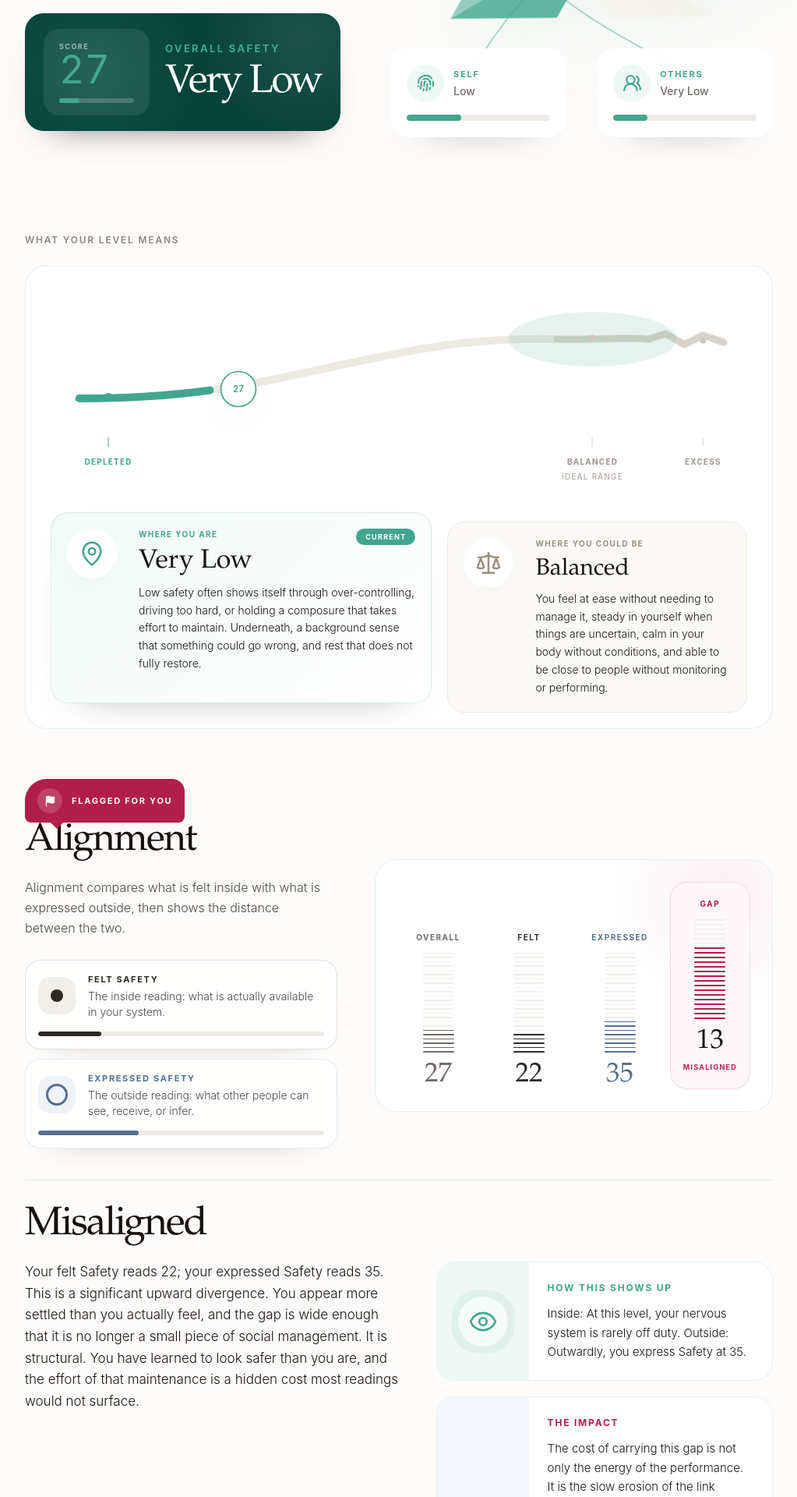
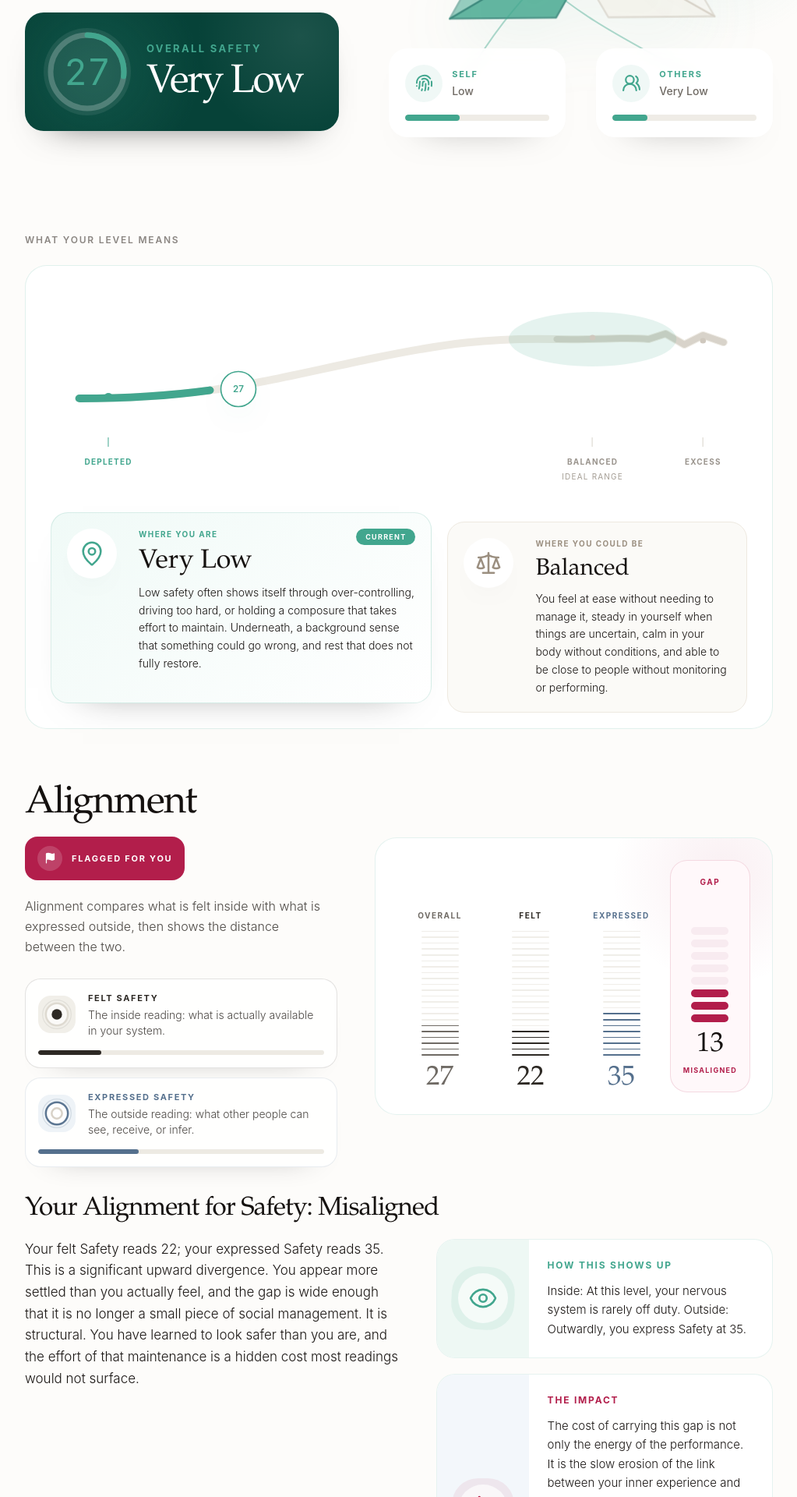
Before and after one commit to neurokrystal/report-design, a React (Vite) app: page / in a window 1280 px wide. Shown: the part 4340-6260 px from the top of the page at 78% size, without its empty margins (232-1255 px from the left). Built offline with nearby package versions, Linux system fonts and the light colour scheme.

Commit message:
Refine safety alignment visuals

```diff
--- a/src/app/components/DomainSection.tsx
+++ b/src/app/components/DomainSection.tsx
@@ -311,15 +311,15 @@ function DomainImmersiveSection({ domain, content, score, band, felt, expressed,
         <LevelContinuum domain={domain} score={score} band={band} color={color} tint={tint} levels={content.levels} />
       </motion.div>
 
-      <motion.div id={`${domain.toLowerCase()}-alignment`} className={`relative overflow-hidden rounded-[28px] py-2 ${content.isAlignmentFlagged ? 'pt-14' : ''}`} {...reveal}>
-        {content.isAlignmentFlagged && <FlaggedForYou />}
+      <motion.div id={`${domain.toLowerCase()}-alignment`} className="relative overflow-hidden rounded-[28px] py-2" {...reveal}>
         <div className="relative grid lg:grid-cols-[0.88fr_1.12fr] gap-8 lg:gap-12 items-center">
           <div className="flex flex-col justify-between">
             <div>
-              <div className="flex items-center gap-4">
+              <div className="flex flex-wrap items-start justify-between gap-4">
                 <h2 style={{ fontFamily: SERIF, fontSize: 'clamp(2rem, 4vw, 3.1rem)', lineHeight: 1, letterSpacing: '-0.035em', color: '#15110F', margin: 0 }}>
                   Alignment
                 </h2>
+                {content.isAlignmentFlagged && <FlaggedForYou />}
               </div>
               <p className="mt-5 max-w-sm text-[#4D4945] leading-relaxed" style={{ fontWeight: 300 }}>
                 Alignment compares what is felt inside with what is expressed outside, then shows the distance between the two.
@@ -478,19 +478,26 @@ function SafetyScoreCard({ score, band, color }: { score: number; band: string;
         }}
       />
       <div className="relative flex items-center gap-5">
-        <div className="relative shrink-0 rounded-[20px] bg-white/8 px-5 py-4">
-          <p className="text-[9px] uppercase tracking-[0.16em] font-bold text-white/55">Score</p>
-          <CountUp to={score} className="tabular-nums block" style={{ color, fontSize: 50, lineHeight: 0.95, fontWeight: 400 }} />
-          <div className="mt-3 h-1.5 w-24 overflow-hidden rounded-full bg-white/18">
-            <motion.div
-              className="h-full rounded-full"
-              style={{ backgroundColor: color }}
-              initial={{ width: 0 }}
-              whileInView={{ width: `${score}%` }}
+        <div className="relative grid h-28 w-28 shrink-0 place-items-center rounded-full bg-white/8">
+          <svg className="absolute inset-0 h-full w-full -rotate-90" viewBox="0 0 112 112" aria-hidden="true">
+            <circle cx="56" cy="56" r="47" fill="none" stroke="rgba(255,255,255,0.22)" strokeWidth="7" />
+            <motion.circle
+              cx="56"
+              cy="56"
+              r="47"
+              fill="none"
+              stroke={color}
+              strokeWidth="7"
+              strokeLinecap="round"
+              pathLength="1"
+              strokeDasharray="1"
+              initial={{ strokeDashoffset: 1 }}
+              whileInView={{ strokeDashoffset: 1 - score / 100 }}
               viewport={{ once: true, amount: 0.5 }}
               transition={{ duration: 0.95, ease: [0.16, 1, 0.3, 1] }}
             />
-          </div>
+          </svg>
+          <CountUp to={score} className="relative tabular-nums block" style={{ color, fontSize: 46, lineHeight: 1, fontWeight: 400 }} />
         </div>
         <div className="min-w-0">
           <p className="text-[13px] uppercase tracking-[0.18em] font-bold" style={{ color }}>Overall Safety</p>
@@ -513,13 +520,13 @@ function SafetyFocusSymbol({ color, size = 250 }: { color: string; size?: number
         </linearGradient>
       </defs>
       <g transform="translate(998,0) scale(-1,1)">
-        <motion.path d="M597.693 863.691H998L549.849 605.382L500.539 690.557L401.847 520.078L397.232 517.419L597.693 863.691Z" fill={color} opacity="0.82" initial={{ opacity: 0 }} whileInView={{ opacity: 0.82 }} viewport={{ once: true, amount: 0.5 }} transition={{ duration: 0.7 }} />
-        <motion.path d="M600.768 517.419L549.849 605.382L998 863.691L797.848 517.419H600.768Z" fill={color} opacity="0.54" initial={{ opacity: 0 }} whileInView={{ opacity: 0.54 }} viewport={{ once: true, amount: 0.5 }} transition={{ duration: 0.7, delay: 0.08 }} />
+        <motion.path d="M597.693 863.691H998L549.849 605.382L500.539 690.557L401.847 520.078L397.232 517.419L597.693 863.691Z" fill={color} stroke="#297E70" strokeWidth="7" strokeLinejoin="round" opacity="0.82" initial={{ opacity: 0 }} whileInView={{ opacity: 0.82 }} viewport={{ once: true, amount: 0.5 }} transition={{ duration: 0.7 }} />
+        <motion.path d="M600.768 517.419L549.849 605.382L998 863.691L797.848 517.419H600.768Z" fill={color} stroke="#297E70" strokeWidth="7" strokeLinejoin="round" opacity="0.54" initial={{ opacity: 0 }} whileInView={{ opacity: 0.54 }} viewport={{ once: true, amount: 0.5 }} transition={{ duration: 0.7, delay: 0.08 }} />
         <path d="M401.847 520.078L400.307 517.419H397.232L401.847 520.078Z" fill={color} opacity="0.54" />
 
-        <path d="M500.533 -2L300.381 344.272L400.61 517.41L400.616 517.419H600.756L700.994 344.272L500.533 -2Z" fill="url(#safetyNeutralFade)" opacity="0.48" />
-        <path d="M500.539 690.557L450.496 604.111L0 864H400.307L600.768 517.419L500.539 690.557Z" fill="#F5F1E9" opacity="0.62" />
-        <path d="M200.155 517.419L0 864L450.496 604.111L400.307 517.419H200.155Z" fill="#F7F4EE" opacity="0.58" />
+        <path d="M500.533 -2L300.381 344.272L400.61 517.41L400.616 517.419H600.756L700.994 344.272L500.533 -2Z" fill="url(#safetyNeutralFade)" stroke="#D2CBC0" strokeWidth="7" strokeLinejoin="round" opacity="0.5" />
+        <path d="M500.539 690.557L450.496 604.111L0 864H400.307L600.768 517.419L500.539 690.557Z" fill="#F5F1E9" stroke="#D2CBC0" strokeWidth="7" strokeLinejoin="round" opacity="0.64" />
+        <path d="M200.155 517.419L0 864L450.496 604.111L400.307 517.419H200.155Z" fill="#F7F4EE" stroke="#D2CBC0" strokeWidth="7" strokeLinejoin="round" opacity="0.6" />
       </g>
     </svg>
   );
@@ -781,17 +788,13 @@ function DomainArchitectureGraphic({ domain, color, score, dimensions, active, o
 function FlaggedForYou() {
   return (
     <motion.div
-      className="absolute left-0 top-0 z-10 inline-flex items-center gap-3 rounded-t-[16px] rounded-b-[8px] px-4 py-3 text-white shadow-[0_20px_38px_-28px_rgba(178,30,75,0.8)]"
+      className="relative z-10 inline-flex items-center gap-3 rounded-[16px] px-4 py-3 text-white shadow-[0_20px_38px_-28px_rgba(178,30,75,0.8)]"
       style={{ backgroundColor: FLAG_COLOR }}
       initial={{ opacity: 0, y: 8 }}
       whileInView={{ opacity: 1, y: 0 }}
       viewport={{ once: true, amount: 0.5 }}
       transition={{ duration: 0.45 }}
     >
-      <span
-        className="absolute -bottom-2 left-8 h-0 w-0 border-l-[9px] border-r-[9px] border-t-[9px] border-l-transparent border-r-transparent"
-        style={{ borderTopColor: FLAG_COLOR }}
-      />
       <span className="grid h-8 w-8 place-items-center rounded-full bg-white/16 text-white">
         <Flag size={15} fill="currentColor" />
       </span>
@@ -809,6 +812,7 @@ function DomainAlignmentBridge({ overall, felt, expressed, color }: {
   const gap = expressed - felt;
   const absoluteGap = Math.abs(gap);
   const alignmentLabel = absoluteGap <= 4 ? 'Very aligned' : absoluteGap <= 9 ? 'Slightly misaligned' : absoluteGap <= 14 ? 'Misaligned' : 'Very misaligned';
+  const gapLines = Math.max(1, Math.abs(measurementLineCount(expressed) - measurementLineCount(felt)));
 
   return (
     <div className="relative overflow-hidden rounded-[28px] border bg-white p-7" style={{ borderColor: `${color}24` }}>
@@ -817,11 +821,11 @@ function DomainAlignmentBridge({ overall, felt, expressed, color }: {
         style={{ background: `radial-gradient(circle, ${FLAG_COLOR}12 0%, transparent 70%)` }}
       />
       <div className="relative">
-        <div className="grid grid-cols-[1fr_1fr_1fr_auto] gap-3 items-end">
+        <div className="grid grid-cols-[1fr_1fr_1fr_auto] gap-2 items-end">
           <VolumeColumn label="Overall" value={overall} color="#6F6A64" />
           <VolumeColumn label="Felt" value={felt} color={FELT_COLOR} />
           <VolumeColumn label="Expressed" value={expressed} color={EXPRESSED_COLOR} />
-          <GapColumn value={absoluteGap} label={alignmentLabel} />
+          <GapColumn value={absoluteGap} label={alignmentLabel} lines={gapLines} />
         </div>
       </div>
     </div>
@@ -864,11 +868,7 @@ function AlignmentMeaningCard({ label, body, value, color, mode = 'felt' }: {
     <div className="relative overflow-hidden rounded-[20px] border bg-white/82 p-4 shadow-[0_18px_42px_-38px_rgba(0,0,0,0.45)]" style={{ borderColor: `${color}22` }}>
       <div className="flex items-center gap-4">
         <div className="grid h-12 w-12 shrink-0 place-items-center rounded-[16px]" style={{ backgroundColor: mode === 'felt' ? '#F1EFE9' : '#EEF3F7' }}>
-          {mode === 'felt' ? (
-            <span className="h-4 w-4 rounded-full" style={{ backgroundColor: color }} />
-          ) : (
-            <span className="h-7 w-7 rounded-full border-[3px]" style={{ borderColor: color }} />
-          )}
+          <AlignmentSignalIcon mode={mode} color={color} />
         </div>
         <div className="min-w-0">
           <p className="text-[11px] uppercase tracking-[0.15em] font-bold" style={{ color }}>{label}</p>
@@ -889,19 +889,34 @@ function AlignmentMeaningCard({ label, body, value, color, mode = 'felt' }: {
   );
 }
 
+function AlignmentSignalIcon({ mode, color }: { mode: 'felt' | 'expressed'; color: string }) {
+  const isFelt = mode === 'felt';
+  return (
+    <svg viewBox="0 0 48 48" className="h-10 w-10" aria-hidden="true">
+      <circle cx="24" cy="24" r="17" fill="#FFFFFF" stroke={isFelt ? '#D8D2C8' : color} strokeWidth="3" opacity={isFelt ? 0.72 : 0.95} />
+      <circle cx="24" cy="24" r="8" fill={isFelt ? color : '#FFFFFF'} stroke={isFelt ? color : '#D8D2C8'} strokeWidth={isFelt ? 0 : 3} />
+      <circle cx="24" cy="24" r="22" fill="none" stroke={color} strokeWidth="1.5" opacity={isFelt ? 0.08 : 0.18} />
+    </svg>
+  );
+}
+
+function measurementLineCount(value: number) {
+  return Math.max(1, Math.min(22, Math.round(value / 4.5)));
+}
+
 function VolumeColumn({ label, value, color }: { label: string; value: number; color: string }) {
-  const segments = 24;
-  const filled = Math.round((value / 100) * segments);
+  const segments = 22;
+  const filled = measurementLineCount(value);
   return (
     <div className="flex flex-col items-center">
       <p className="mb-3 text-[10px] uppercase tracking-[0.15em] font-bold" style={{ color }}>{label}</p>
-      <div className="flex h-32 flex-col-reverse justify-start gap-1">
+      <div className="flex h-40 flex-col-reverse justify-start gap-1.5">
         {Array.from({ length: segments }).map((_, index) => {
           const on = index < filled;
           return (
             <motion.div
               key={index}
-              className="h-1.5 w-10 rounded-full"
+              className="h-2.5 w-12 rounded-full"
               style={{ backgroundColor: on ? color : '#E7E3DB' }}
               initial={{ opacity: 0.25, scaleX: 0.65 }}
               whileInView={{ opacity: on ? 1 : 0.6, scaleX: 1 }}
@@ -916,9 +931,9 @@ function VolumeColumn({ label, value, color }: { label: string; value: number; c
   );
 }
 
-function GapColumn({ value, label }: { value: number; label: string }) {
-  const segments = 22;
-  const filled = Math.max(6, Math.min(segments, Math.round((value / 18) * segments)));
+function GapColumn({ value, label, lines }: { value: number; label: string; lines: number }) {
+  const segments = 8;
+  const filled = Math.max(1, Math.min(segments, lines));
   return (
     <motion.div
       className="relative flex flex-col items-center rounded-[22px] bg-[#FFF8FA] px-4 py-5"
@@ -927,13 +942,13 @@ function GapColumn({ value, label }: { value: number; label: string }) {
       transition={{ duration: 3.4, repeat: Infinity, ease: 'easeInOut' }}
     >
       <p className="text-[10px] uppercase tracking-[0.15em] font-bold" style={{ color: FLAG_COLOR }}>Gap</p>
-      <div className="my-3 flex h-32 flex-col-reverse justify-start gap-1">
+      <div className="my-3 flex h-40 flex-col-reverse justify-start gap-1.5">
         {Array.from({ length: segments }).map((_, index) => {
           const on = index < filled;
           return (
           <motion.div
             key={index}
-            className="h-1.5 w-10 rounded-full"
+            className="h-2.5 w-12 rounded-full"
               style={{ backgroundColor: on ? FLAG_COLOR : '#F1DCE4' }}
               initial={{ opacity: 0.25, scaleX: 0.55 }}
               whileInView={{ opacity: on ? 1 : 0.48, scaleX: 1 }}
@@ -981,10 +996,10 @@ function AlignmentInsights({ domain, color, alignmentText, feltText, expressedTe
   ];
 
   return (
-    <div className="mt-10 border-t pt-8" style={{ borderColor: `${color}24` }}>
-      <div className="mb-5">
-        <h3 style={{ fontFamily: SERIF, fontSize: 'clamp(2.4rem, 4vw, 3.6rem)', lineHeight: 1.02, letterSpacing: '-0.04em', margin: 0, color: '#15110F' }}>
-          {alignmentLabel}
+    <div className="mt-9">
+      <div className="mb-5 max-w-3xl">
+        <h3 style={{ fontFamily: SERIF, fontSize: 'clamp(1.65rem, 2.6vw, 2.15rem)', lineHeight: 1.08, letterSpacing: '-0.028em', margin: 0, color: '#15110F' }}>
+          Your Alignment for {domain}: {alignmentLabel}
         </h3>
       </div>
       <div className="grid gap-5 lg:grid-cols-[1.08fr_0.92fr]">
@@ -1262,13 +1277,13 @@ function SafetyDimensionSymbol({ selected, value, color }: { selected: string; v
           transition={{ duration: 1, ease: [0.16, 1, 0.3, 1] }}
           opacity="0.18"
         />
-        <g transform="translate(262 18) scale(-0.24 0.24)" opacity="0.92">
-          <path d="M597.693 863.691H998L549.849 605.382L500.539 690.557L401.847 520.078L397.232 517.419L597.693 863.691Z" fill={isSelf ? color : '#F4F1EA'} opacity={isSelf ? 0.86 : 0.42} />
-          <path d="M600.768 517.419L549.849 605.382L998 863.691L797.848 517.419H600.768Z" fill={!isSelf ? color : '#F4F1EA'} opacity={!isSelf ? 0.82 : 0.42} />
+        <g transform="translate(262 18) scale(-0.24 0.24)" opacity="0.94" strokeLinejoin="round">
+          <path d="M597.693 863.691H998L549.849 605.382L500.539 690.557L401.847 520.078L397.232 517.419L597.693 863.691Z" fill={isSelf ? color : '#F4F1EA'} stroke={isSelf ? '#2C7C70' : '#BFB8AD'} strokeWidth="8" opacity={isSelf ? 0.88 : 0.46} />
+          <path d="M600.768 517.419L549.849 605.382L998 863.691L797.848 517.419H600.768Z" fill={!isSelf ? color : '#F4F1EA'} stroke={!isSelf ? '#2C7C70' : '#BFB8AD'} strokeWidth="8" opacity={!isSelf ? 0.86 : 0.46} />
           <path d="M401.847 520.078L400.307 517.419H397.232L401.847 520.078Z" fill={color} opacity="0.42" />
-          <path d="M500.533 -2L300.381 344.272L400.61 517.41L400.616 517.419H600.756L700.994 344.272L500.533 -2Z" fill="#F8F5EF" opacity="0.28" />
-          <path d="M500.539 690.557L450.496 604.111L0 864H400.307L600.768 517.419L500.539 690.557Z" fill="#F8F5EF" opacity="0.28" />
-          <path d="M200.155 517.419L0 864L450.496 604.111L400.307 517.419H200.155Z" fill="#F8F5EF" opacity="0.28" />
+          <path d="M500.533 -2L300.381 344.272L400.61 517.41L400.616 517.419H600.756L700.994 344.272L500.533 -2Z" fill="#F8F5EF" stroke="#BFB8AD" strokeWidth="8" opacity="0.36" />
+          <path d="M500.539 690.557L450.496 604.111L0 864H400.307L600.768 517.419L500.539 690.557Z" fill="#F8F5EF" stroke="#BFB8AD" strokeWidth="8" opacity="0.36" />
+          <path d="M200.155 517.419L0 864L450.496 604.111L400.307 517.419H200.155Z" fill="#F8F5EF" stroke="#BFB8AD" strokeWidth="8" opacity="0.36" />
         </g>
       </svg>
     </div>
```
